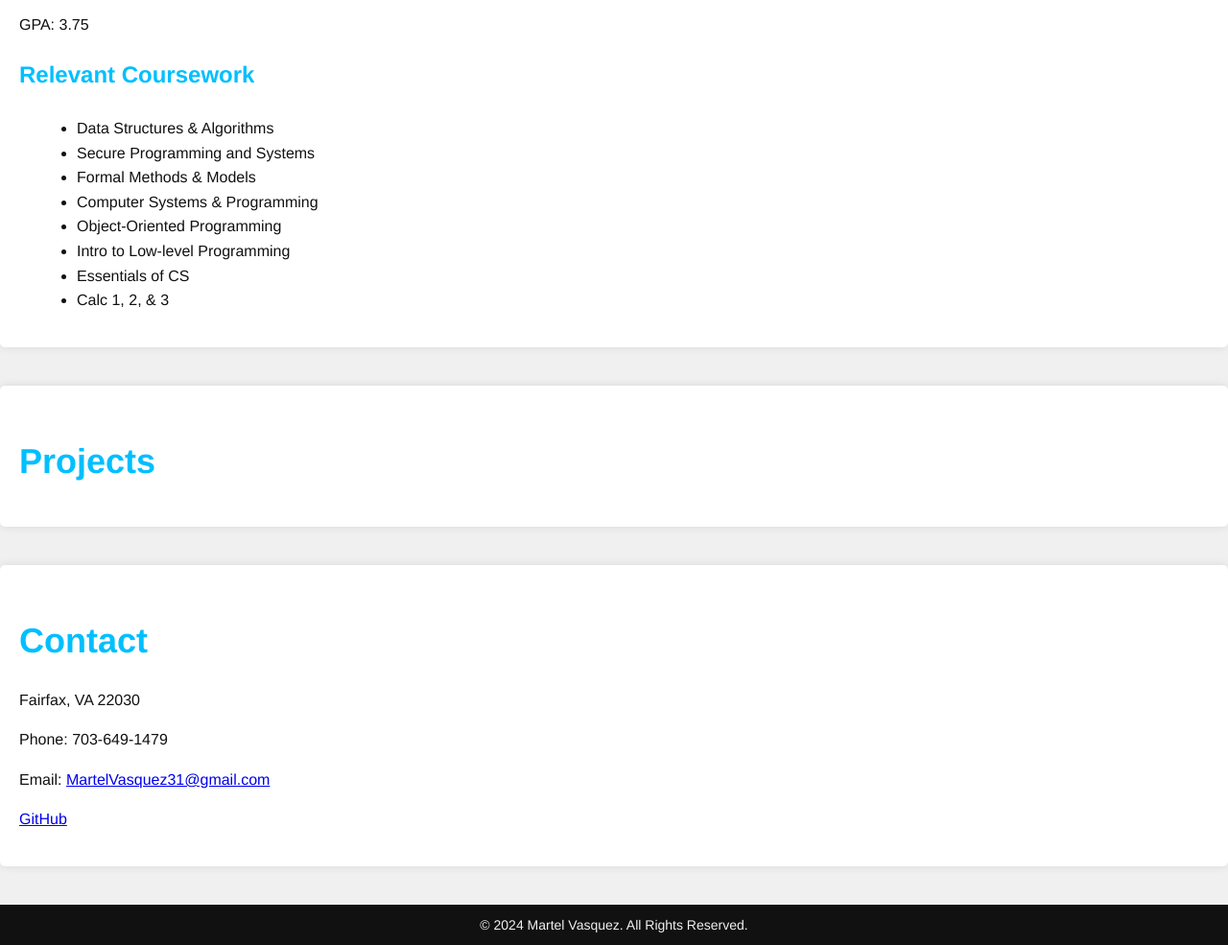
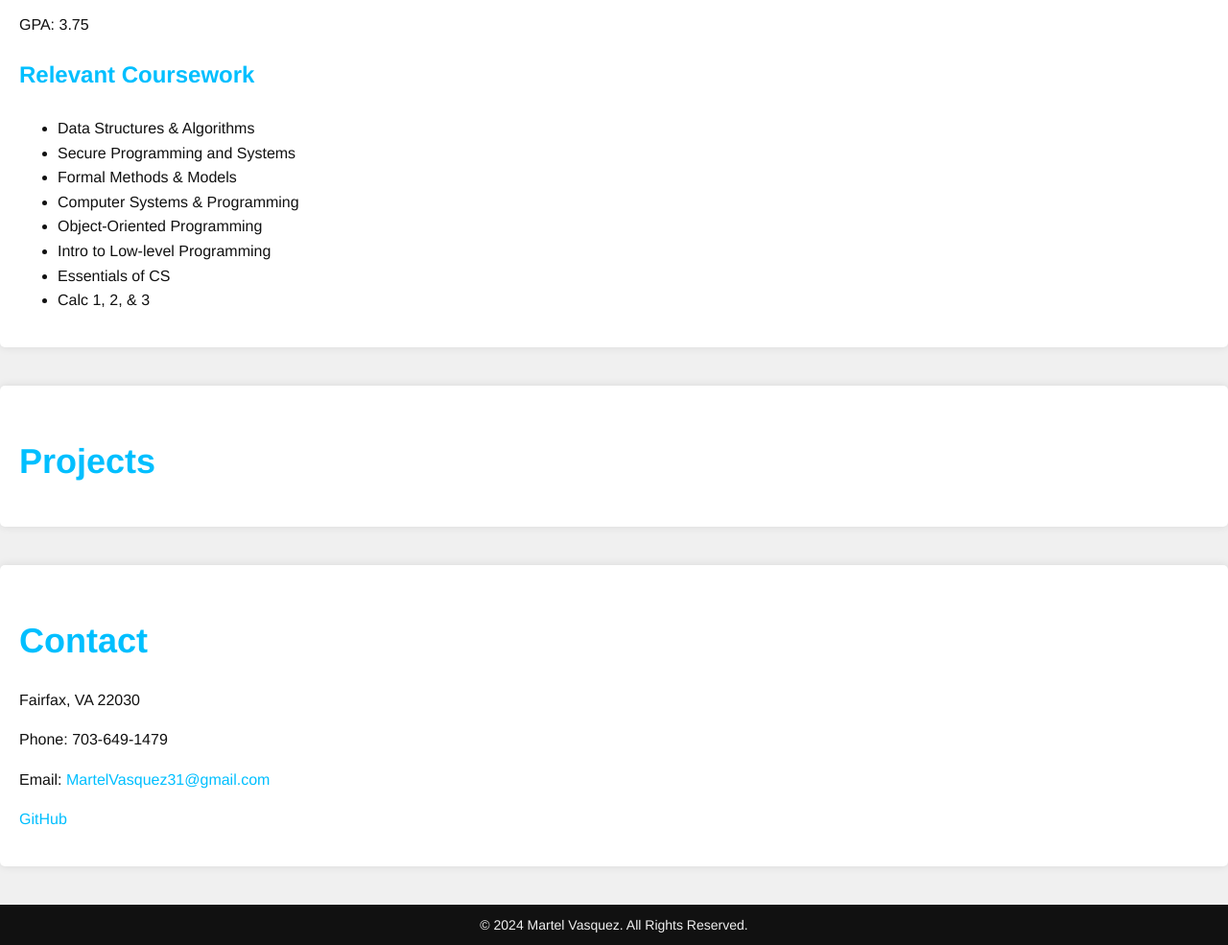
Before and after one commit to MartelV/MartelVasquez.github.io, a plain HTML site: page index.html in a window 1280 px wide. Shown: the part 1450-2435 px from the top of the page at 96% size. Drawn offline with Linux system fonts and the light colour scheme.

Commit message:
Add files via upload

```diff
--- a/styles.css
+++ b/styles.css
@@ -89,6 +89,7 @@ body {
     color: #00bfff; /* Bright blue accent color */
     text-decoration: none;
     font-size: 18px;
+    transition: color 0.3s ease; /* Smooth transition on hover */
 }
 
 .navbar ul li a:hover {
@@ -102,27 +103,34 @@ section {
     background: #fff;
     border-radius: 5px;
     box-shadow: 0px 0px 10px rgba(0, 0, 0, 0.1);
+    transition: transform 0.3s ease; /* Smooth transition for hover effect */
+}
+
+section:hover {
+    transform: scale(1.02); /* Slight zoom on hover */
 }
 
 section h2 {
     font-size: 36px;
     color: #00bfff; /* Bright blue accent color */
     margin-bottom: 20px;
+    transition: color 0.3s ease; /* Smooth transition on hover */
 }
 
 section p, section li {
     color: #111;
+    transition: color 0.3s ease; /* Smooth transition on hover */
 }
 
 section h3 {
     font-size: 24px;
     margin-top: 20px;
     color: #00bfff; /* Bright blue accent color */
+    transition: color 0.3s ease; /* Smooth transition on hover */
 }
 
-ul {
-    list-style-type: disc;
-    margin-left: 20px;
+section:hover h2, section:hover p, section:hover li, section:hover h3 {
+    color: #005f99; /* Darker blue accent on hover */
 }
 
 /* Footer Styles */
@@ -137,4 +145,20 @@ footer {
 footer p {
     margin: 0;
     font-size: 14px;
+    transition: color 0.3s ease; /* Smooth transition on hover */
 }
+
+footer:hover p {
+    color: #00bfff; /* Bright blue accent color on hover */
+}
+
+/* Adding hover effects for Contact links */
+#contact a {
+    color: #00bfff;
+    text-decoration: none;
+    transition: color 0.3s ease; /* Smooth transition on hover */
+}
+
+#contact a:hover {
+    color: #005f99; /* Darker blue on hover */
+}
```
